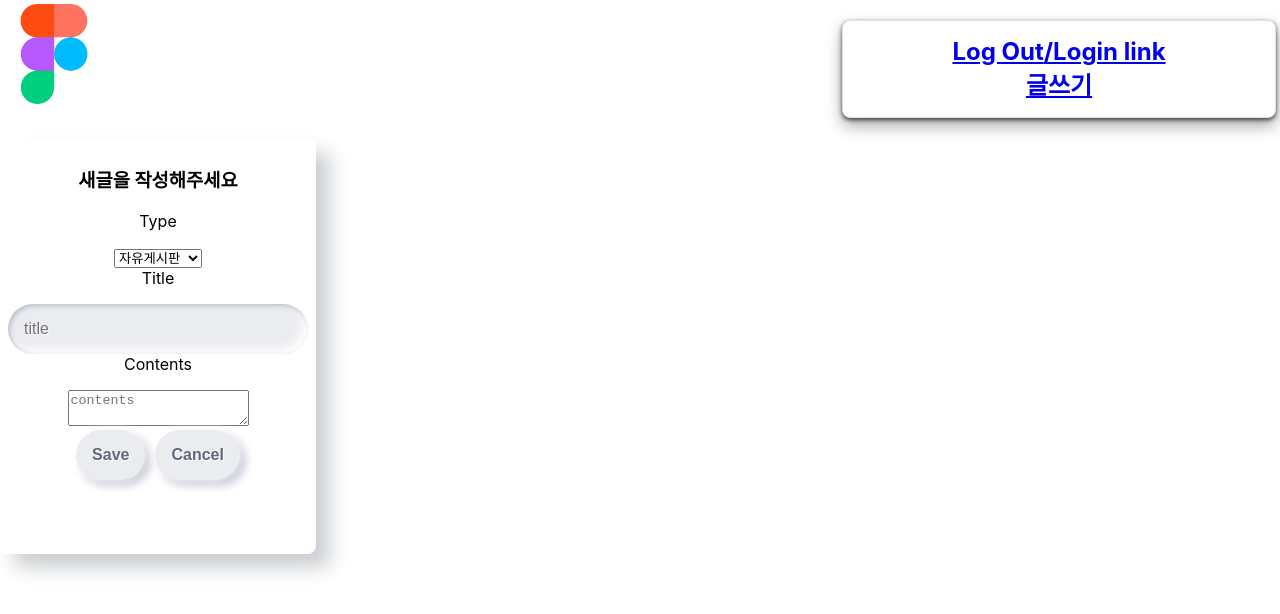
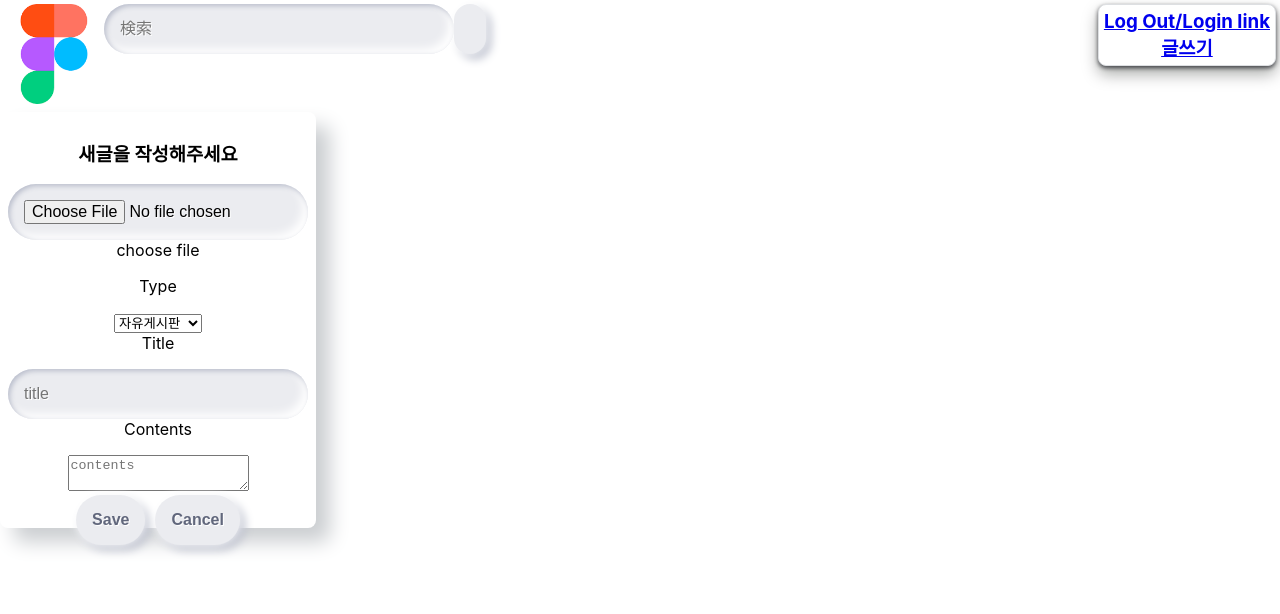
Before and after one commit to jpgeunma/Webpage, a React (Create React App) app: page /board/write in a window 1280 px wide. Shown: the top 614 px of the page. Built offline with nearby package versions, Linux system fonts and the light colour scheme.

Commit message:
post 사진 글 올리기 완성, 및 home css 조금 고침

```diff
--- a/src/components/CreatePost.js
+++ b/src/components/CreatePost.js
@@ -12,16 +12,16 @@ export default function CreatePost(props) {
     const navigate = useNavigate();
 
     const [inputs, setInputs] = useState({
+        pictures: new FormData(),
         type: '1',
         title: '',
-        author: 'gangjek', // TODO
-        content: ''
+        content: '',
+        author: ''
     });
 
     const postInput = useRef();
 
-    const {type, title, content, author} = inputs;
-
+    const {pictures, type, title, content, author} = inputs;
     const changeType = (event) => {
         event.preventDefault();
         const {value} = event.target;
@@ -47,20 +47,35 @@ export default function CreatePost(props) {
         });
     }
 
+    const changePictures = (event) => {
+        event.preventDefault();
+        const value = event.target;
+        const formData = new FormData();
+        console.log("files ", value.files[0]);
+        formData.append('file',  value.files[0]);
+        setInputs({
+            ...inputs,
+            pictures : formData,
+        })
+        console.log("test ", inputs.pictures.has('file'));
+    }
+
 
     const createBoard = (event) => {
         inputs.author = cookies.get("email");
         console.log("createBoard " + inputs.author);
         console.log("createBoard title " + inputs.title);
         console.log("createBoard content " + inputs.content);
-        AuthenticationService.CreateBoardService(inputs).then(res => {
-            navigate('/board');
+        console.log("createBoard pictures " + inputs.pictures);
+        console.log("createBoard event " + event);
+        AuthenticationService.CreateBoardService(inputs).then(() => {
+            navigate('/');
         });
 
     }
 
     const cancel = () => {
-        navigate('/board');
+        navigate('/');
     }
 
 
@@ -73,6 +88,16 @@ export default function CreatePost(props) {
                         <h3 className="text-center">새글을 작성해주세요</h3>
                         <div className = "card-body">
                             <form>
+                                <input type="file" accept="image/*" onChange={changePictures}/>
+                                <label htmlFor="image">choose file</label>
+                            </form>
+                            <form>
+                                {/* <div className="button">
+                                    <label form="chooseFile">
+                                        Click
+                                    </label>
+                                    <input type="file" accept="image/*" onChange={changePictures}/>
+                                </div> */}
                                 <div className = "form-group">
                                     <label> Type </label>
                                     <select placeholder="type" name="type" className="form-control"
@@ -91,7 +116,8 @@ export default function CreatePost(props) {
                                     <textarea placeholder="contents" name="contents" className="form-control"
                                     value={content} onChange={changeContent}/>
                                 </div>
-                                <button className="btn btn-success" onClick={createBoard}>Save</button>
+                                 {/* button은 기본적type을 summit으로 가진다--> 2번씩 메세지를 보내서 쥐소 되는 문제가 발생 그래서 type='button'으로 함 */}
+                                <button className="btn btn-success" onClick={createBoard} type="button">Save</button>
                                 <button className="btn btn-danger" onClick={cancel} style={{marginLeft:"10px"}}>Cancel</button>
                             </form>
                         </div>
--- a/src/components/Header.js
+++ b/src/components/Header.js
@@ -8,17 +8,26 @@ export default function Header() {
 
     return (
         <div className="header-wrapper">
+            <div className="navigation-top">
                 <a href="http://localhost:3000">
                     <img src={airbnbLogo} className="header-logo" />
                 </a>
+            </div>
 
-
-            <h1 className="login">
+            <div className="search-box" slot="input">
+                <form className="search-form" role="search">
+                    <input type="search" className="search-input" placeholder="検索"/>
+                    <button></button>
+                </form>
+            </div>
+            <div className="user-box">
+                <h3 className="login">
                     <OauthLogin/>
                     <a href="http://localhost:3000/board/write">
                         글쓰기
                     </a>
-            </h1>
+                </h3>
+            </div>
         </div>
     )
 }
--- a/src/service/AuthenticationService.js
+++ b/src/service/AuthenticationService.js
@@ -18,7 +18,7 @@ export default class AuthenticationService{
     }
 
     static CreateBoardService(board){
-        window.alert(cookies.get("token"));
+        window.alert("CreateBaordService  ", cookies.get("token"));
         axios({
             method: 'post',
             url: `${BOARD_API_BASE_URL + "/save"}`,
@@ -34,8 +34,23 @@ export default class AuthenticationService{
         }).then((res) => {
             console.log(res);
         }).catch(res=>{
-            window.alert(res);
+            console.warn(res);
         })
+
+
+        console.log("CreateBoardService board ", board);
+
+
+        const config = {
+            headers: {
+                'Content-Type': 'multipart/form-data',
+                Authorization : `${cookies.get("token")}`,
+            },
+        };
+
+        // append type should designated as below
+        board.pictures.append('requestDto',  new Blob([JSON.stringify({boardId: 13, fileName: "pngtest"})], {type : 'application/json'}));
+        return axios.post(PICTURE_API_BASE_URL + "/upload", board.pictures, config);
     }
 
     static getBoard(props) {
--- a/src/style/Banner.css
+++ b/src/style/Banner.css
@@ -1,6 +1,12 @@
+.Banner-wrapper{
+    width: 50%;
+    border-radius: 7px;
+    overflow: hidden;
+}
+
 .Banner-img{
     display: flex;
     flex-direction: column;
-    width: 80%;
-    height: auto;
+    width: 100%;
+    height: 100%;
 }
--- a/src/style/Header.css
+++ b/src/style/Header.css
@@ -2,13 +2,22 @@
     display: flex;
     flex-direction: row;
     margin: 4px;
+    position: relative;
+}
+
+.search-form{
+    display: inline-flex;
+    width: 100%;
+}
+
+.search-box{
+    width: 30%;
 }
 
 .header-logo{
     max-width: 100px;
-  }
+}
 
-.login{
+.user-box{
     margin-left: auto;
-    font-size: x-large;
 }
--- a/src/style/Home.css
+++ b/src/style/Home.css
@@ -4,6 +4,7 @@
     flex-wrap: wrap;
     border: 10px solid rgba(black, .1);
     border-radius: 10px;
+    overflow: hidden;
 }
 
 .card-wrapper{
@@ -15,12 +16,14 @@
 }
 
 .card-img{
-    height: 100px;
+    height: 200px;
 }
 
 .home-wrapper{
-    width: 80%;
+    width: 100%;
     padding: 10px;
     justify-content: center;
     align-items: center;
+    display: flex;
+    flex-direction: column;
 }
--- a/src/style/Login.css
+++ b/src/style/Login.css
@@ -1,5 +1,4 @@
 .login {
-    width: 400px;
     background: #fff;
     border: 1px solid #dddfe2;
     box-shadow: 0 2px 4px rgb(0 0 10 / 64%), 0 8px 16px rgb(0 10 0 / 34%);
@@ -7,17 +6,18 @@
     padding: 1rem;
     align-items: center;
     text-align: center;
+    margin: 0px;
+    padding: 5px;
 }
 
 .login > form input {
-    border-radius: 20px;
+    border-radius: 10px;
     border: 2px solid lightgrey;
     outline: none;
     color: #1d2129;
     margin: 2% 0;
     width: 90%;
     padding: 12px;
-    font-size: 16px;
 }
 
 .button_common {
```
Lines whose indentation alone changed are shown as unchanged.
